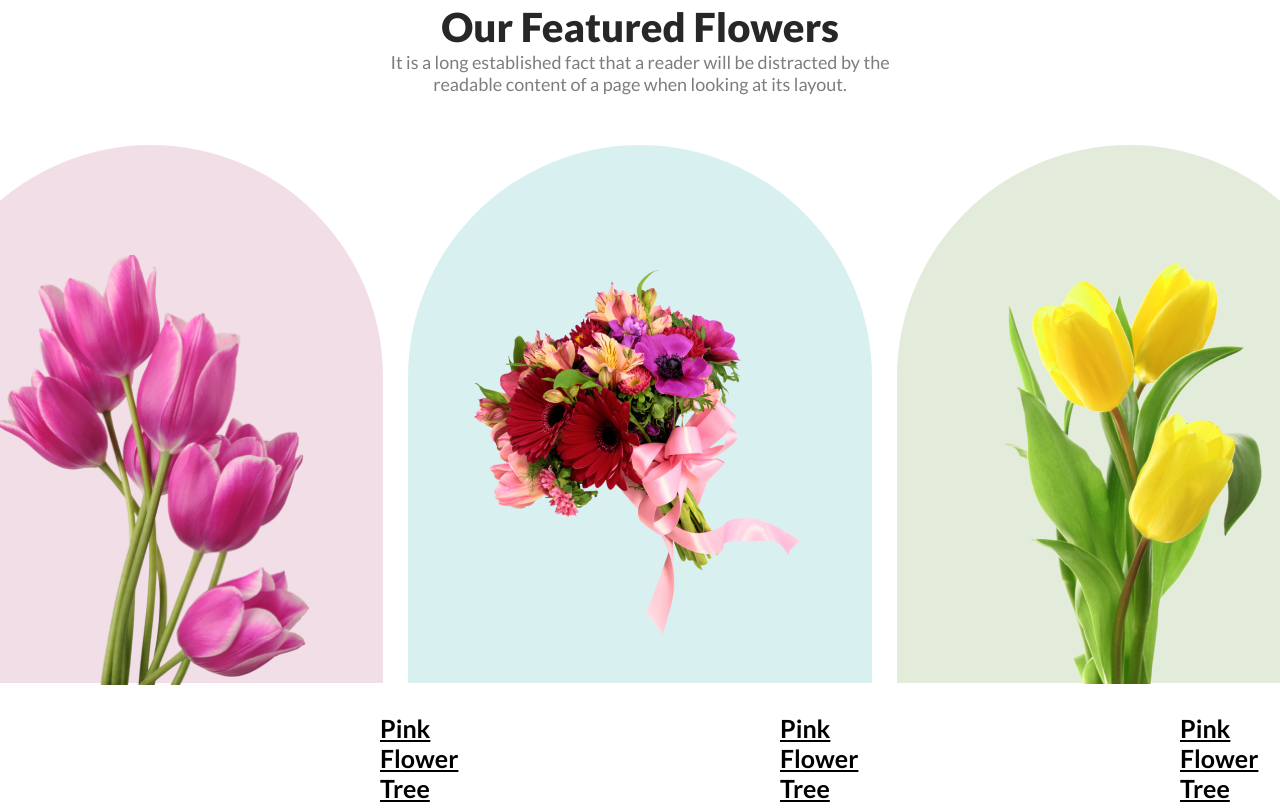
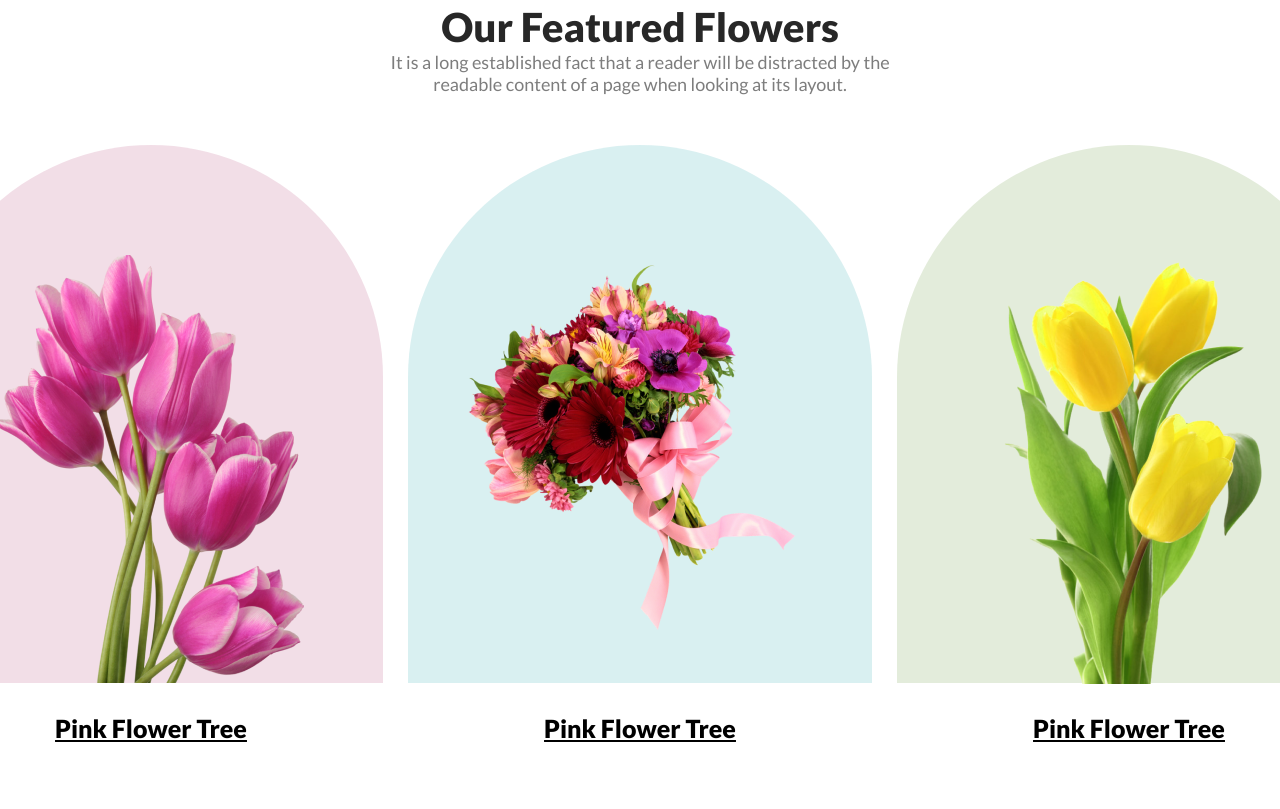
Before and after one commit to Avro-Nill/My-first-assignment, a plain HTML site: page index.html in a window 1280 px wide. Shown: the part 1271-2080 px from the top of the page. Drawn offline with Linux system fonts and the light colour scheme.

Commit message:
fixed a big mistake

```diff
--- a/index.html
+++ b/index.html
@@ -54,20 +54,24 @@
                 </p>
             </div>
             <div class="feature-images-container">
-                <div class="f-image-1">
-                    <img src="Flower Asset/pngwing 6.png" alt="">
+                <div class="feature-image">
+                    <div class="feature-img-1">
+                        <img src="Flower Asset/pngwing 6.png" alt="">
+                    </div>
+                    <h3 class="feature-img-description">Pink Flower Tree</h3>
                 </div>
-                <div class="f-image-2"><img src="Flower Asset/pngwing 5.png" alt="">
+                <div class="feature-image-1">
+                    <div class="feature-img-2">
+                        <img src="Flower Asset/pngwing 5.png" alt="">
+                    </div>
+                    <h3 class="feature-img-description">Pink Flower Tree</h3>
                 </div>
-                <div class="f-image-3">
-                    <img src="Flower Asset/pngwing 7.png" alt="">
+                <div class="feature-image-1">
+                    <div class="feature-img-3">
+                        <img src="Flower Asset/pngwing 7.png" alt="">
+                    </div>
+                    <h3 class="feature-img-description">Pink Flower Tree</h3>
                 </div>
-            </div>
-            <div class="image-description">
-                <h4 class="description">Pink Flower Tree</h4>
-                <h4 class="description">Pink Flower Tree</h4>
-                <h4 class="description">Pink Flower Tree</h4>
-            </div>
         </section>
         <!--Feature Section End-->
         <!--Sign Up Section Start-->
--- a/style/style.css
+++ b/style/style.css
@@ -99,7 +99,7 @@ header{
 .feature-title{
     font-size: 40px;
     font-weight: 800;
-    color: #272727;;
+    color: #272727;
 }
 .feature-description{
     font-size: 18px;
@@ -112,47 +112,44 @@ header{
     align-items: center;
     justify-content: center;
 }
-.image-description{
-    display: flex;
-    gap: 300px;
-    margin-left: 380px;
+.feature-img-description{
+    text-align: center;
     margin-top: 30px;
     font-size: 25px;
     font-weight: 800;
     text-decoration: underline;
 }
 
-.f-image-1{
+.feature-img-1{
     width: 464px;
     height: 538px;
     margin-top: 50px;
     background-color:rgba(167, 33, 98, 0.15);
     border-radius: 300px 300px 0px 0px;
 }
+.feature-img-1 > img{
+    margin: 110px 78px 0px 75px
+}
 
-.f-image-2{
+.feature-img-2{
     width: 464px;
     height: 538px;
     margin-top: 50px;
     background-color:rgba(5, 151, 160, 0.15);
     border-radius: 300px 300px 0px 0px;
 }
-.f-image-3{
+.feature-img-2 > img{
+    margin: 115px 47px 50px 45px;
+}
+
+.feature-img-3{
     width: 464px;
     height: 538px;
     margin-top: 50px;
     background-color:rgba(71, 125, 17, 0.15);
     border-radius: 300px 300px 0px 0px;
 }
-.f-image-1 > img{
-    height:430px ;
-    width: 312px;
-    margin: 110px 78px;
- }
-.f-image-2 > img{
-    margin:120px 50px 50px 50px ;
-}
-.f-image-3 > img{
+.feature-img-3 > img{
     margin:68px 75px 0px 75px ;
 }
 /* feature section end */
```
